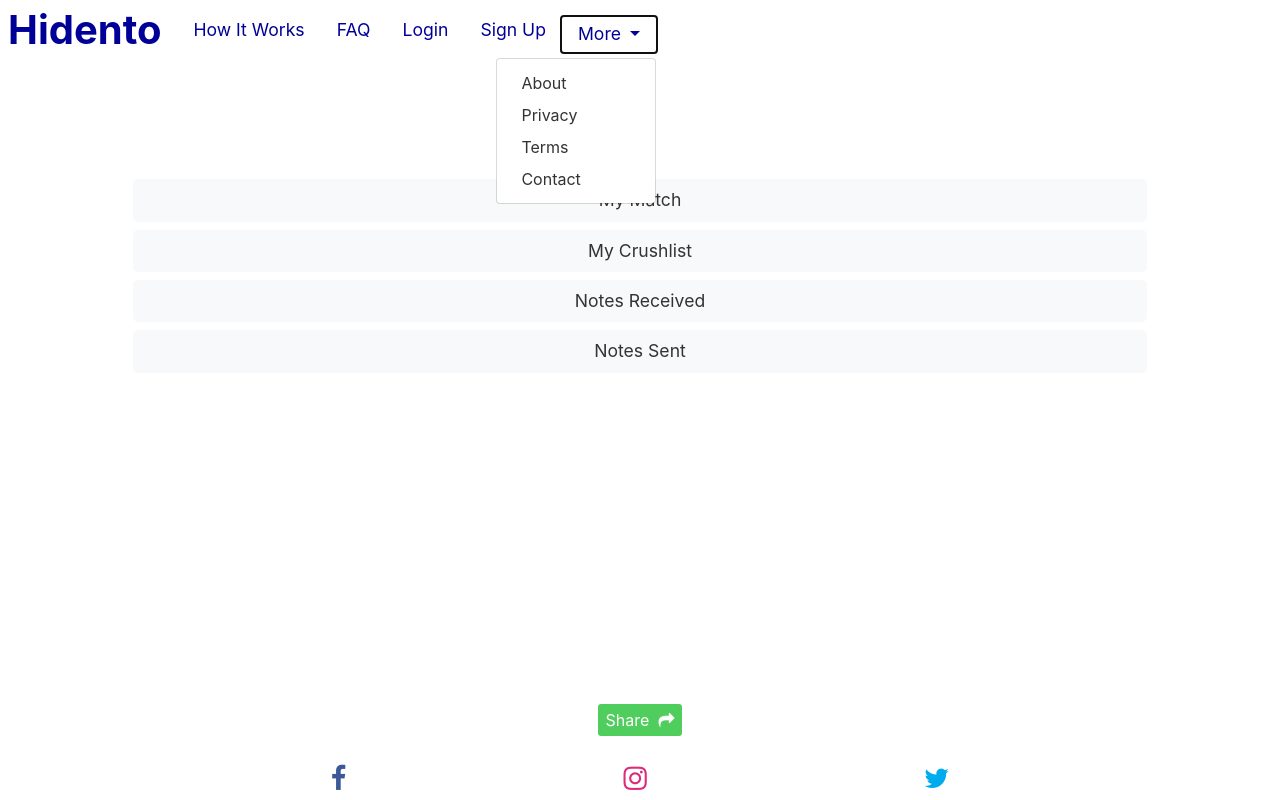
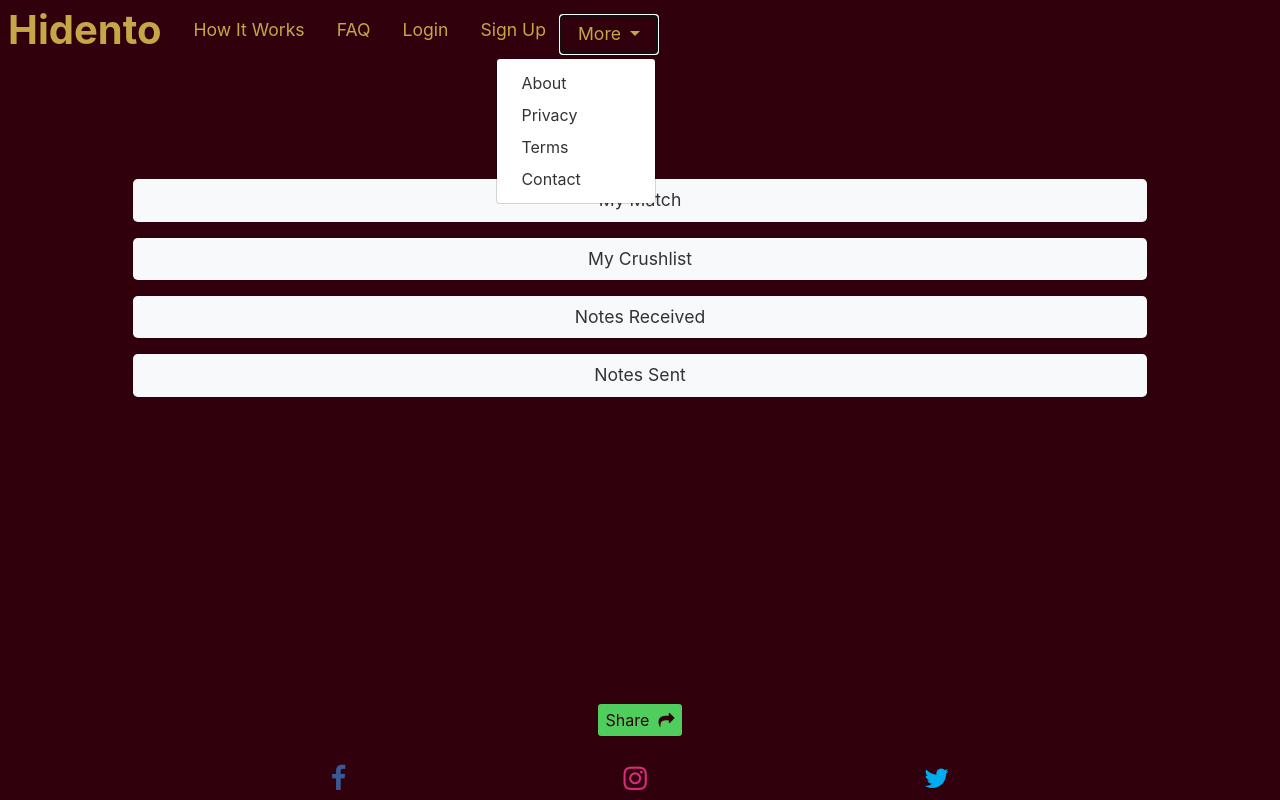
Before and after one commit to felixsundar/hidento_project, a Django app: template secretcrushapp/templates/secretcrushapp/user_home_m.html in a window 1280 px wide, after a click on "More". Run offline with Django 3.2, Linux system fonts and the light colour scheme; the template is opened without the code that fills it, so the values that code supplies are empty; some libraries are stand-ins or nearby versions.

Commit message:
color change

```diff
--- a/front_end/hidentocss/hidentostyle.css
+++ b/front_end/hidentocss/hidentostyle.css
@@ -10,31 +10,31 @@ body, html{
     font-size:2.5rem;
 }
 
-.navbar-light .navbar-brand, .navbar-light .navbar-brand:hover, .navbar-light .navbar-brand:active, .navbar-light .navbar-brand:focus, .navbar-light .navbar-brand:visited, .navbar-light .navbar-brand:link {
-    color: #000099;
+.navbar-dark .navbar-brand, .navbar-dark .navbar-brand:hover, .navbar-dark .navbar-brand:active, .navbar-dark .navbar-brand:focus, .navbar-dark .navbar-brand:visited, .navbar-dark .navbar-brand:link {
+    color: #c4a747;
 }
 
-.navbar-light .navbar-nav .nav-link, .navbar-light .navbar-nav .nav-link:hover, .navbar-light .navbar-nav .nav-link:active, .navbar-light .navbar-nav .nav-link:focus, .navbar-light .navbar-nav .nav-link:visited, .navbar-light .navbar-nav .nav-link:link {
-    color: #000099;
+.navbar-dark .navbar-nav .nav-link, .navbar-dark .navbar-nav .nav-link:hover, .navbar-dark .navbar-nav .nav-link:active, .navbar-dark .navbar-nav .nav-link:focus, .navbar-dark .navbar-nav .nav-link:visited, .navbar-dark .navbar-nav .nav-link:link {
+    color: #c4a747;
 }
 
 .dropdown-item, .dropdown-item:active, .dropdown-item.active, .dropdown-item:visited {
-    color: #000099;
+    color: #30000c;
 }
 
 .hidento-heading-color, .hidento-heading-color:active, .hidento-heading-color:hover, .hidento-heading-color:link, .hidento-heading-color:focus, .hidento-heading-color:visited{
-    color:#000099;
+    color:#c4a747;
 }
 
 .dropdown-item:focus, .dropdown-item:hover{
-    color: #ffffff; /* same as special-font */
-    background-color: #000099;
+    color: #30000c; /* same as special-font */
+    background-color: #c4a747;
 }
 
 a, a:hover, a:active, a:focus, a:visited, a:link{
     text-decoration:none;
     border:none;
-    color:#000099;
+    color:#c4a747;
 }
 
 /* above color should be applied for bg-color in btn-primary in desktop and mobile styles */
@@ -42,11 +42,11 @@ a, a:hover, a:active, a:focus, a:visited, a:link{
 /*------------------------------------------------------------------------------------------------------*/
 
 .hidento-title-color, .hidento-title-color:active, .hidento-title-color:hover, .hidento-title-color:link, .hidento-title-color:focus, .hidento-title-color:visited{
-    color:#333333;
+    color:#d7d7d7;
 }
 
 h2, h2:active, h2:hover, h2:link, h2:focus, h2:visited{
-    color:#333333;
+    color:#d7d7d7;
 }
 
 /*above color should be applied for color in btn-light in desktop and mobile styles*/
@@ -54,17 +54,31 @@ h2, h2:active, h2:hover, h2:link, h2:focus, h2:visited{
 /*------------------------------------------------------------------------------------------------*/
 
 .hidento-background{
-    background-color:#fff;
+    background-color:#30000c; /* this color should be applied to color in btn-primary */
 }
+
+.bg-white{
+    background-color:#30000c !important; /*same color as hidento-background*/
+}
+
+div, .hidento-font-color{
+    color:#fff;
+}
+
 
 .hidento-note-background{
     background-color:#f4f4f4; /* this should be a slightly darker or lighter version of .hidento-background*/
+    color:#333333; /* should be same color btn-light font color*/
     padding:0.6rem;
     border-radius:1rem;
 }
 
+.hidento-btn-light-color, .hidento-btn-light-color:hover, .hidento-btn-light-color:active, .hidento-btn-light-color:visited, .hidento-btn-light-color:focus, .hidento-btn-light-color:link{
+    color:#333333; /* should be same color btn-light font color*/
+}
+
 .hidento-light-color, .hidento-light-color:hover, .hidento-light-color:active, .hidento-light-color:focus, .hidento-light-color:visited, .hidento-light-color:link{
-    color:#777777;
+    color:#a00014; /* lighter version of hidento-background */
     text-decoration:none;
 }
 
@@ -77,7 +91,7 @@ h2, h2:active, h2:hover, h2:link, h2:focus, h2:visited{
 
 /*---------------------------------------------------------------------------------------*/
 
-.navbar-light .navbar-toggler {
+.navbar-dark .navbar-toggler {
     border:none;
 }
 
--- a/front_end/hidentocss/hidentostyle_d.css
+++ b/front_end/hidentocss/hidentostyle_d.css
@@ -1,6 +1,6 @@
 
 .nav-link:hover, .hidento-dropdown:hover{
-    background-color:#ddd;
+    background-color:#50001c;
     border-radius:5px;
 }
 
@@ -131,8 +131,8 @@ word-wrap: break-word;
 }
 
 .btn-primary, btn-primary:hover, btn-primary:active, btn-primary:focus, btn-primary:visited, btn-primary:link{
-    background-color:#000099 !important;
-    color:#ffffff !important;
+    background-color:#c4a747 !important;
+    color:#30000c !important;
     border:none;
 }
 
--- a/front_end/hidentocss/hidentostyle_m.css
+++ b/front_end/hidentocss/hidentostyle_m.css
@@ -1,6 +1,6 @@
 
 .nav-link:active, .hidento-dropdown:active{
-    background-color:#ddd;
+    background-color:#50001c;
     border-radius:5px;
 }
 
@@ -66,8 +66,8 @@
 
 .btn-primary, btn-primary:hover, btn-primary:active, btn-primary:focus, btn-primary:visited, btn-primary:link{
     font-size:1.1rem;
-    background-color:#000099 !important;
-    color:#ffffff !important;
+    background-color:#c4a747 !important;
+    color:#30000c !important;
     border:none;
 }
 
--- a/secretcrushapp/templates/secretcrushapp/base_d.html
+++ b/secretcrushapp/templates/secretcrushapp/base_d.html
@@ -16,7 +16,7 @@
 </head>
 <body class="hidento-background">
 
-<nav class="navbar navbar-expand-md fixed-top navbar-light bg-white p-0">
+<nav class="navbar navbar-expand-md fixed-top navbar-dark bg-white p-0">
     <!--    .navbar{-->
     <!--    border-bottom:1px solid #ddd;-->
     <!--}-->
--- a/secretcrushapp/templates/secretcrushapp/base_m.html
+++ b/secretcrushapp/templates/secretcrushapp/base_m.html
@@ -15,7 +15,7 @@
     <link rel="stylesheet" type="text/css" href="{% static 'hidentocss/hidentostyle.css' %}"/>
 </head>
 <body class="hidento-background">
-<nav class="navbar navbar-expand-md fixed-top navbar-light bg-white p-0">
+<nav class="navbar navbar-dark navbar-expand-md fixed-top bg-white p-0">
 
     <a class="navbar-brand font-weight-bold hidento-heading-color pt-0 pl-2" href="{% url 'index' %}">Hidento</a>
     <button class="navbar-toggler ml-auto" type="button" data-toggle="collapse" data-target="#collapsibleNavbar">
@@ -63,12 +63,12 @@
                             More
                         </a>
                         <div class="dropdown-menu dropdown-menu-right" id="hidento-nav-dropmenu">
-                            <a class="dropdown-item hidento-title-color" target="_blank"
+                            <a class="dropdown-item hidento-btn-light-color" target="_blank"
                                href="{% url 'about' %}">About</a>
-                            <a class="dropdown-item hidento-title-color" target="_blank" href="{% url 'privacy' %}">Privacy</a>
-                            <a class="dropdown-item hidento-title-color" target="_blank"
+                            <a class="dropdown-item hidento-btn-light-color" target="_blank" href="{% url 'privacy' %}">Privacy</a>
+                            <a class="dropdown-item hidento-btn-light-color" target="_blank"
                                href="{% url 'terms' %}">Terms</a>
-                            <a class="dropdown-item hidento-title-color" target="_blank" href="{% url 'contactUs' %}">Contact</a>
+                            <a class="dropdown-item hidento-btn-light-color" target="_blank" href="{% url 'contactUs' %}">Contact</a>
                         </div>
                     </div>
                 </li>
--- a/secretcrushapp/templates/secretcrushapp/crush_list.html
+++ b/secretcrushapp/templates/secretcrushapp/crush_list.html
@@ -30,7 +30,7 @@
                 </td>
                 <td>
                     <a href="{% url 'editCrush' crush.crushUsername %}">
-                        <button class="btn hidento-link-cell">
+                        <button class="btn hidento-link-cell hidento-font-color">
                             <i class="material-icons">mode_edit</i>
                         </button>
                     </a>
--- a/secretcrushapp/templates/secretcrushapp/crush_list_m.html
+++ b/secretcrushapp/templates/secretcrushapp/crush_list_m.html
@@ -30,7 +30,7 @@
                 </td>
                 <td>
                     <a href="{% url 'editCrush' crush.crushUsername %}">
-                        <button class="btn hidento-link-cell">
+                        <button class="btn hidento-link-cell hidento-font-color">
                             <i class="material-icons">mode_edit</i>
                         </button>
                     </a>
--- a/secretcrushapp/templates/secretcrushapp/received_messages_m.html
+++ b/secretcrushapp/templates/secretcrushapp/received_messages_m.html
@@ -24,15 +24,15 @@
         <a href="{% url 'linkInstagram' %}" class="hidento-heading-color"> Link Instagram </a>
         {% else %}
         <p>For Instagram username - <b>{{instagram_username}}</b>&nbsp;&nbsp;
-            {% if published %}<span class="badge badge-pill badge-primary">{{received_messages|length}}</span>{% endif %}</p>
+            {% if not received_message_error %}<span class="badge badge-pill badge-primary">{{received_messages|length}}</span>{% endif %}</p>
         <div style="text-align:right" class="mt-4">
             <a href="{% url 'messageBlacklist' %}" data-toggle="tooltip" data-placement="left"
                title="You can blacklist your close friends, so they don't prank you.">
                 My Blacklist
             </a>
         </div>
-        {% if not published %}
-        <p class="mt-4">Received notes will be visible from 14th February, 2020 onwards. (UTC timezone)</p>
+        {% if received_message_error %}
+        <p class="mt-4">{{received_message_error}}</p>
         {% else %}
         {% if not received_messages %}
         <p class="mt-4">No compliments to show at the moment.</p>
--- a/secretcrushapp/templates/secretcrushapp/user_home_m.html
+++ b/secretcrushapp/templates/secretcrushapp/user_home_m.html
@@ -9,10 +9,10 @@
         {% endfor %}
         {% endif %}
 
-    <a class="btn btn-block btn-light btn-lg" href="{% url 'match' %}"> My Match </a>
-    <a class="btn btn-block btn-light btn-lg" href="{% url 'crushList' %}"> My Crushlist </a>
-    <a class="btn btn-block btn-light btn-lg" href="{% url 'receivedMessages' %}"> Notes Received </a>
-    <a class="btn btn-block btn-light btn-lg" href="{% url 'sentMessages' %}"> Notes Sent </a>
+    <a class="btn btn-block btn-light btn-lg mb-3" href="{% url 'match' %}"> My Match </a>
+    <a class="btn btn-block btn-light btn-lg mb-3" href="{% url 'crushList' %}"> My Crushlist </a>
+    <a class="btn btn-block btn-light btn-lg mb-3" href="{% url 'receivedMessages' %}"> Notes Received </a>
+    <a class="btn btn-block btn-light btn-lg mb-3" href="{% url 'sentMessages' %}"> Notes Sent </a>
 </div>
 </center>
 
--- a/secretcrushapp/templates/secretcrushapp/website_home.html
+++ b/secretcrushapp/templates/secretcrushapp/website_home.html
@@ -5,7 +5,7 @@
 <div class="row" style="position:absolute;width:100%;top:47%;-webkit-transform:translateY(-50%);padding-left:1rem;padding-right:1rem;">
 
     <div class="col-sm-8">
-        <h3 class="mb-4">A Secret Crush Hub!</h3>
+        <h3 class="mb-4 hidento-title-color">A Secret Crush Hub!</h3>
 
             <h4 style="text-align:left"><b>
                 Send and Receive Secret Admirer Notes on Valentine's Day
--- a/secretcrushapp/templates/secretcrushapp/website_home_m.html
+++ b/secretcrushapp/templates/secretcrushapp/website_home_m.html
@@ -4,7 +4,7 @@
 <center>
     <div class="hidento-m-font-size" style="padding-left:1rem;padding-right:1rem;margin-bottom:6rem">
         <div class="mb-5">
-            <h3 class="mb-4">A Secret Crush Hub!</h3>
+            <h3 class="mb-4 hidento-title-color">A Secret Crush Hub!</h3>
             <h4 style="text-align:left"><b>
                 Send and Recieve Secret Admirer Notes on Valentine's Day
                 </b></h4>
--- a/secretcrushapp/views.py
+++ b/secretcrushapp/views.py
@@ -795,7 +795,7 @@ def receivedMessages(request):
     return render(request, 'secretcrushapp/received_messages.html', context=context)
 
 def getReceivedMessagesError(blacklistObject):
-    if now() < datetime(2020, month=2, day=14, tzinfo=pytz.utc):
+    if now() < datetime(2020, month=2, day=7, tzinfo=pytz.utc):
         return 'Received notes will be visible from 14th February, 2020 onwards. (UTC timezone)'
     if isModifiable(blacklistObject):
         return 'Save your blacklist before you can see the received notes.'
```
